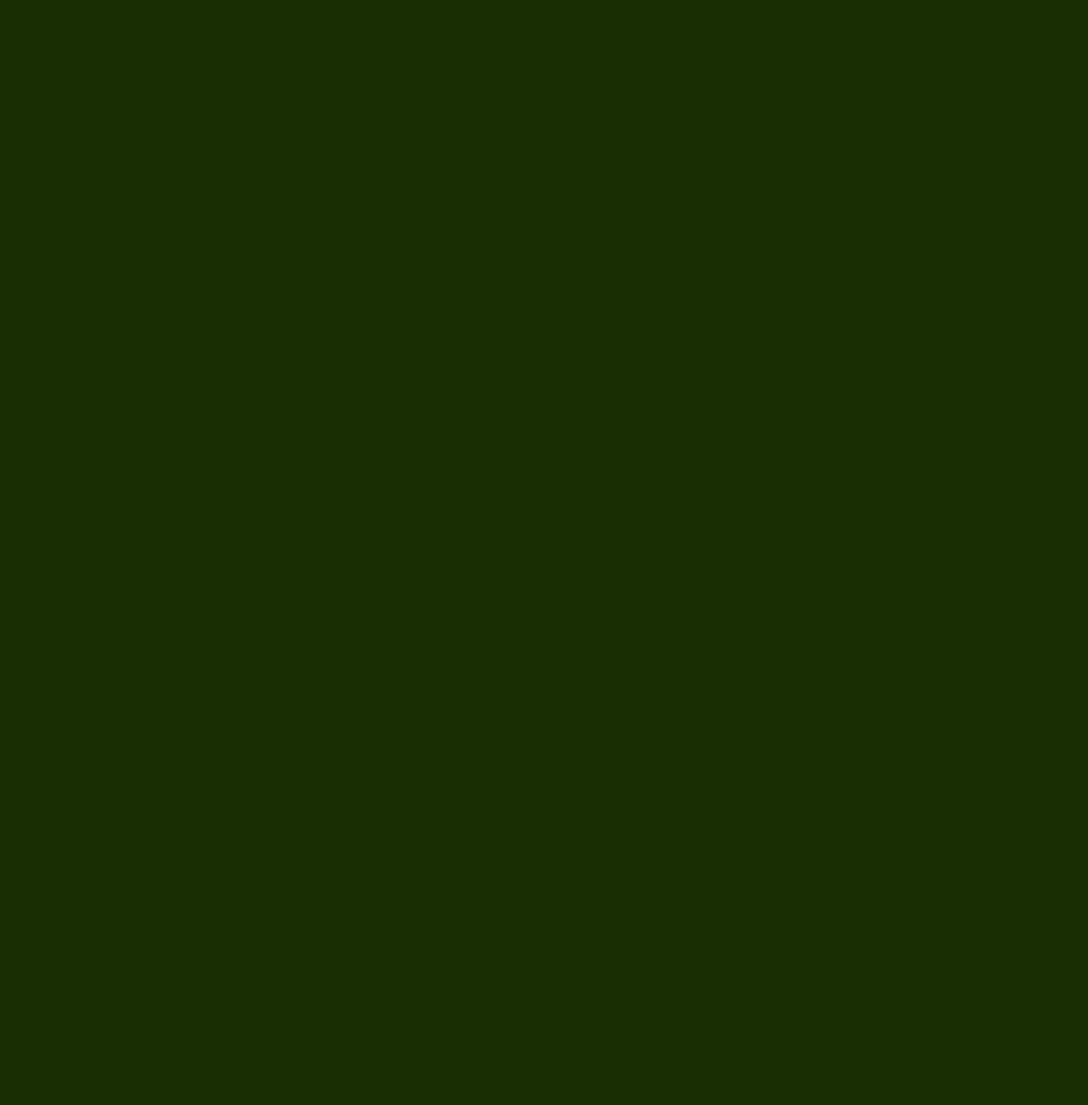
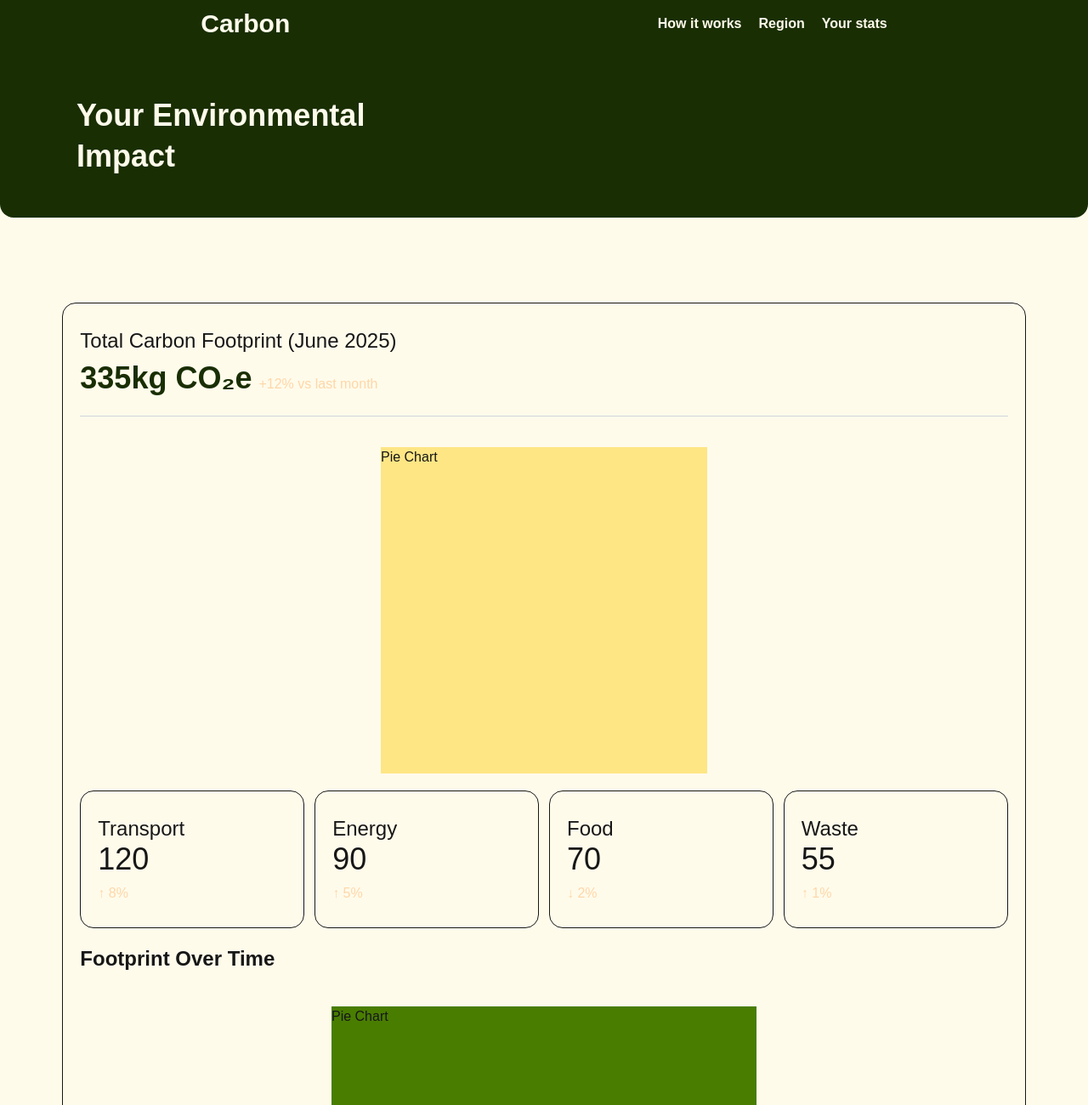
Before and after one commit to TheVideoFelix/Carbon-Footprint, a Next.js app: page /dashboard in a window 1280 px wide. Shown: the top 1300 px of the page at 85% size. Before the commit the page ends 800 px from the top, so only its background shows below. Built offline with nearby package versions, Linux system fonts and the light colour scheme.

Commit message:
feat: add dashboard mock layout and sample data

```diff
--- a/src/app/dashboard/page.tsx
+++ b/src/app/dashboard/page.tsx
@@ -2,6 +2,148 @@ export default function Dashboard() {
     return (
         <div>
 
+            <nav className="h-14  w-full flex items-center justify-around p-5 bg-lime-950 text-amber-50">
+                <div className="text-3xl font-bold">Carbon</div>
+                <ul className="flex gap-5 font-bold">
+                    <li className="relative after:transition-all after:duration-150
+                  after:ease-in-out hover:after:content-[''] hover:after:absolute
+                  hover:after:left-1/2 hover:after:-translate-x-1/2 hover:after:bottom-[-2px] hover:after:h-1
+                  hover:after:bg-amber-50 hover:after:w-3/4 after:w-0">
+                        How it works
+                    </li>
+                    <li className="">Region</li>
+                    <li className="">Your stats</li>
+                </ul>
+            </nav>
+
+
+            <main className="relative z-10 bg-amber-50 rounded-2xl">
+                <header className="flex flex-col justify-end h-[200px] bg-lime-950 text-amber-50 rounded-b-2xl">
+
+                    <div className="max-w-[1100px] w-11/12 mx-auto">
+
+                        <div className="flex flex-col max-h-lg pb-10">
+                            <h1 className="text-4xl font-bold py-3">
+                                Your Environmental
+                                <span className="block h-2"/>
+                                Impact
+                            </h1>
+                        </div>
+
+                    </div>
+
+                </header>
+
+
+                <section className="py-20">
+                    <div className="max-w-[1600px] w-11/12 mx-auto p-5">
+
+                        <div className="rounded-2xl px-5 py-7 flex flex-col items-start border-1 ">
+
+                            <div className="">
+                                <h1 className="text-2xl">Total Carbon Footprint (June 2025) </h1>
+                                <div className="flex items-baseline gap-2 py-2">
+                                    <span className="text-4xl font-bold text-lime-950 ">335kg CO₂e</span>
+                                    <span className="text-orange-200">+12% vs last month</span>
+                                </div>
+                            </div>
+
+                            <div className="w-full h-px bg-gray-300 my-4" />
+
+                            <div className="h-96 w-96 bg-amber-200 mx-auto my-5">Pie Chart</div>
+
+                            <div className="flex gap-3 w-full">
+                                {[
+                                    { title: "Transport", value: 120, change: "↑ 8%" },
+                                    { title: "Energy", value: 90, change: "↑ 5%" },
+                                    { title: "Food", value: 70, change: "↓ 2%" },
+                                    { title: "Waste", value: 55, change: "↑ 1%" }
+                                ].map((item, idx) => (
+                                    <div
+                                        key={idx}
+                                        className="flex-1 rounded-2xl px-5 py-7 flex flex-col items-start border-1 min-w-0"
+                                    >
+                                        <h1 className="text-2xl">{item.title}</h1>
+                                        <h3 className="text-4xl mb-2 ">{item.value}</h3>
+                                        <h5 className="text-orange-200">{item.change}</h5>
+                                </div>
+                                ))}
+                            </div>
+
+                            <h1 className="text-2xl font-bold my-5">Footprint Over Time</h1>
+
+                            <div className="h-60 w-[500px] bg-lime-700 mx-auto my-5">Pie Chart</div>
+
+                            <h1 className="text-2xl font-bold my-5">Recent Activities</h1>
+
+
+                            <div className="flex flex-col w-full">
+                                {[
+                                    { activity: "Drove to work", amount: "+6kg" },
+                                    { activity: "Took public transport", amount: "+2kg" },
+                                    { activity: "Ate vegetarian meal", amount: "+1kg" },
+                                    { activity: "Recycled waste", amount: "-0.5kg" },
+                                    { activity: "Used LED lights", amount: "-0.2kg" },
+                                ].map((item, idx) => (
+                                    <div key={idx}>
+                                        <div className="flex justify-between w-full text-xl">
+                                            <div>{item.activity}</div>
+                                            <div>{item.amount}</div>
+                                        </div>
+                                        {idx < 4 && <div className="w-full h-px bg-gray-300 my-4" />}
+                                    </div>
+                                ))}
+                            </div>
+
+                            <div className="flex mt-16 gap-5 w-full">
+                                <div className="flex-1 rounded-2xl px-5 py-7 flex flex-col items-start border-1 min-w-0">
+                                    <div className="text-2xl font-bold">Goal Progress</div>
+                                    <div className="mt-1 font-light">Reduce monthly footprint by 10% - On Track</div>
+                                    <progress className="w-full h-4 mt-4 rounded-full overflow-hidden" value={75} max={100}></progress>
+                                </div>
+                                <div className="flex-1 rounded-2xl px-5 py-7 flex flex-col items-start border-1 min-w-0">
+                                    <div className="text-2xl font-bold">Tip</div>
+                                    <div className="mt-1 font-light">
+                                        Try public transport twice a week to save up to 20 kg CO₂e monthly.
+                                    </div>
+                                </div>
+                            </div>
+
+                        </div>
+
+
+
+
+
+                    </div>
+                </section>
+            </main>
+
+
+            <footer className="sticky bottom-0 left-0 w-full bg-lime-950 z-0 h-[350px] flex items-center justify-center text-amber-50">
+                <div className="max-w-[1100px] w-11/12 mx-auto">
+                    <div className="flex justify-between w-full text-2xl">
+                        <div className="text-9xl flex font-bold ">C.F.</div>
+                        <div className="text-right">
+                            <span className="font-bold">Navigation</span>
+                            <ul className="mr-2">
+                                <li><a href="#">How it works</a></li>
+                                <li><a href="#">Region</a></li>
+                                <li><a href="#">Your stats</a></li>
+                            </ul>
+                        </div>
+                    </div>
+                    <div className="flex justify-between mt-10">
+                        <div className="flex gap-5 font-light">
+                            <a href="#">Privacy Policy</a>
+                            <a href="#">Terms of Service</a>
+                        </div>
+                        <span>Made by TheVideoFelix</span>
+                    </div>
+                </div>
+            </footer>
+
+
         </div>
     )
 }
--- a/src/app/globals.css
+++ b/src/app/globals.css
@@ -17,8 +17,22 @@
   }
 }
 
+html {
+  scroll-behavior: smooth;
+}
 
 body {
   color: var(--foreground);
   font-family: Arial, Helvetica, sans-serif;
 }
+
+
+progress::-webkit-progress-value {
+  background-color: #1a2e05;
+}
+progress::-moz-progress-bar {
+    background-color: #1a2e05;
+}
+progress::-ms-fill {
+    background-color: #1a2e05;
+}
```
